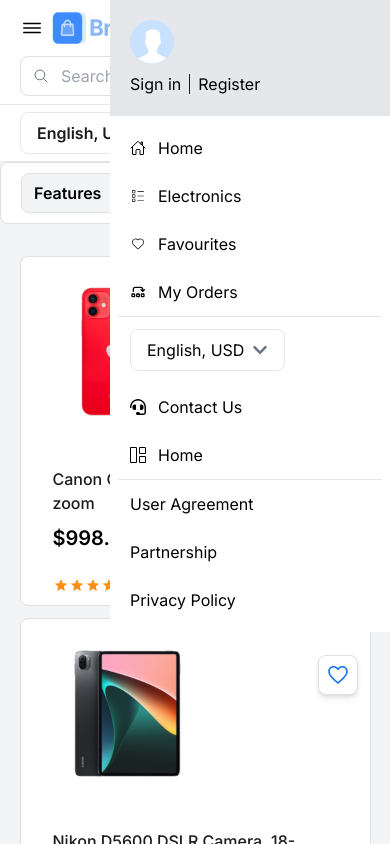
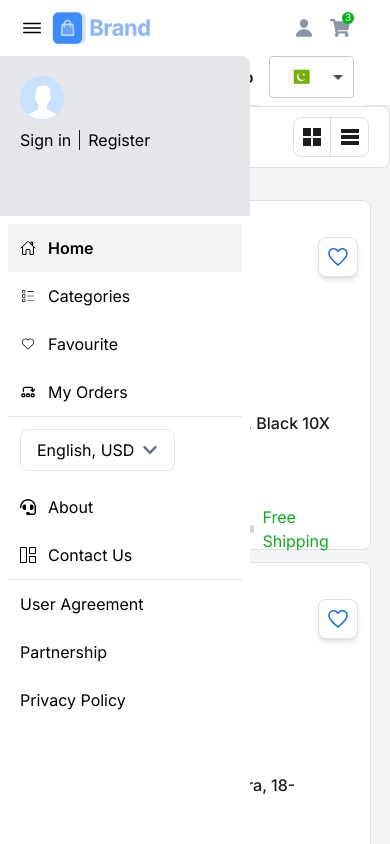
Before and after one commit to mirzasufiyan786/TrendCart-Next.js, a Next.js app: page /electronics in a window 390 px wide. Both pictures are taken after a click on the element 32 px from the left and 28 px from the top of the page. Shown: the top 844 px of the page. Built offline with nearby package versions, Linux system fonts and the light colour scheme.

Commit message:
Update finally navbar Default tsx

```diff
--- a/src/app/@navbar/default.tsx
+++ b/src/app/@navbar/default.tsx
@@ -20,11 +20,14 @@ import LanguageCurrencyDropdown from '@/component/LanguageCurrency';
 export default function Navbar() {
   const [isOpen, setIsOpen] = useState(false);
   const [selectedOption, setSelectedOption] = useState("All Type");
-  const [activeItem, setActiveItem] = useState(null);
+const [activeItem, setActiveItem] = useState('home');
   const [toggle, setToggle] = useState(false)
 
   const handleItemClick = (item:any) => {
+
     setActiveItem(item);
+
+    handeltoggle();
   };
   const toggleDropdown = () => {
     setIsOpen(!isOpen);
@@ -132,7 +135,7 @@ export default function Navbar() {
       </div>
     </main>
                     {/* -----------NAVBAR for MOBILES---------- */}
-<main className=" md:hidden   w-[100%] bg-white h-[56px] flex items-center justify-between ps-5 pe-10">
+<main className="fixed z-50 md:hidden   w-[100%] bg-white h-[56px] flex items-center justify-between ps-5 pe-10">
   <div className="flex items-center gap-2">
   <span className="text-[24px] "
   onClick={handeltoggle}
@@ -143,7 +146,7 @@ export default function Navbar() {
 
 </Link>
   </div>
-      <div className="flex gap-4 text-[20px] h-[41px] text-[#8B96A5]">
+      <div className="  flex gap-4 text-[20px] h-[41px] text-[#8B96A5]">
         <div className="mid  ">
           <span className="cursor-pointer hover:text-gray-800"><IoPerson /></span>
         </div>
@@ -157,7 +160,7 @@ export default function Navbar() {
         </div>
       </div>
     </main>
-    <div className="md:hidden h-[40px]  w-[88%] border-[1px] border-borderColor rounded-lg flex items-center gap-3 px-3 ms-5  text-gray-500 ">
+   <div className="relative  md:hidden h-[40px]  w-[88%] border-[1px] border-borderColor rounded-lg flex items-center gap-3 px-3 ms-5  text-gray-500 ">
       <IoSearchOutline/>
       <input type="text" name="" id="" placeholder="Search"  className="outline-none h-[35px] w-[280px] "/>
     </div>
@@ -165,8 +168,8 @@ export default function Navbar() {
 
         {
   toggle && (
-            <div className='md:hidden z-50 absolute top-0 right-0 h-[vh] overflow-scroll w-[280px] bg-white'>
-        <div className='bg-gray-200 space-y-2 w-[280px] h-[20%] p-5'>
+    <div className='md:hidden z-50 fixed top-[56px] left-0 h-[95vh] w-[250px] bg-white rounded-e-lg'>
+      <div className='bg-gray-200 space-y-2 w-[250px] h-[20%] p-5 rounded-tr-lg'>
         <div>
           <img src="/profile.png" alt="" />
           </div>
@@ -176,7 +179,7 @@ export default function Navbar() {
             <p>Register</p>
           </div>
         </div>
-        <div className='p-2 h-[80%] overflow-y-scroll'>
+         <div className='p-2 h-[80%] overflow-y-scroll rounded-br-lg'>
         <ul>
           <li
             className={`flex items-center gap-3 p-3 ${activeItem === 'home' ? 'bg-gray-100 font-semibold' : ''}`}
@@ -190,14 +193,14 @@ export default function Navbar() {
             onClick={() => handleItemClick('categories')}
           >
             <span><CiBoxList /></span>
-              <p><Link href="/electronics">Electronics</Link></p>
+            <p><Link href="/electronics/gridrview">Categories</Link></p>
           </li>
           <li
             className={`flex items-center gap-3 p-3 ${activeItem === 'favourites' ? 'bg-gray-100 font-semibold' : ''}`}
             onClick={() => handleItemClick('favourites')}
           >
             <span><CiHeart /></span>
-              <p>Favourites</p>
+            <p><Link href="/about">Favourite</Link></p>
           </li>
           <li
             className={`flex items-center gap-3 p-3 ${activeItem === 'orders' ? 'bg-gray-100 font-semibold' : ''}`}
@@ -217,14 +220,15 @@ export default function Navbar() {
             onClick={() => handleItemClick('contact')}
           >
             <span><FaHeadset /></span>
-              <p>Contact Us</p>
+
+            <p><Link href="/about">About</Link></p>
           </li>
           <li
             className={`flex items-center gap-3 p-3 ${activeItem === 'about' ? 'bg-gray-100 font-semibold' : ''}`}
             onClick={() => handleItemClick('about')}
           >
             <span><BsGrid1X2 /></span>
-              <p><Link href="/about">Home</Link></p>
+            <p>Contact Us</p>
           </li>
         </ul>
         <hr />
```
Lines whose indentation alone changed are shown as unchanged.
